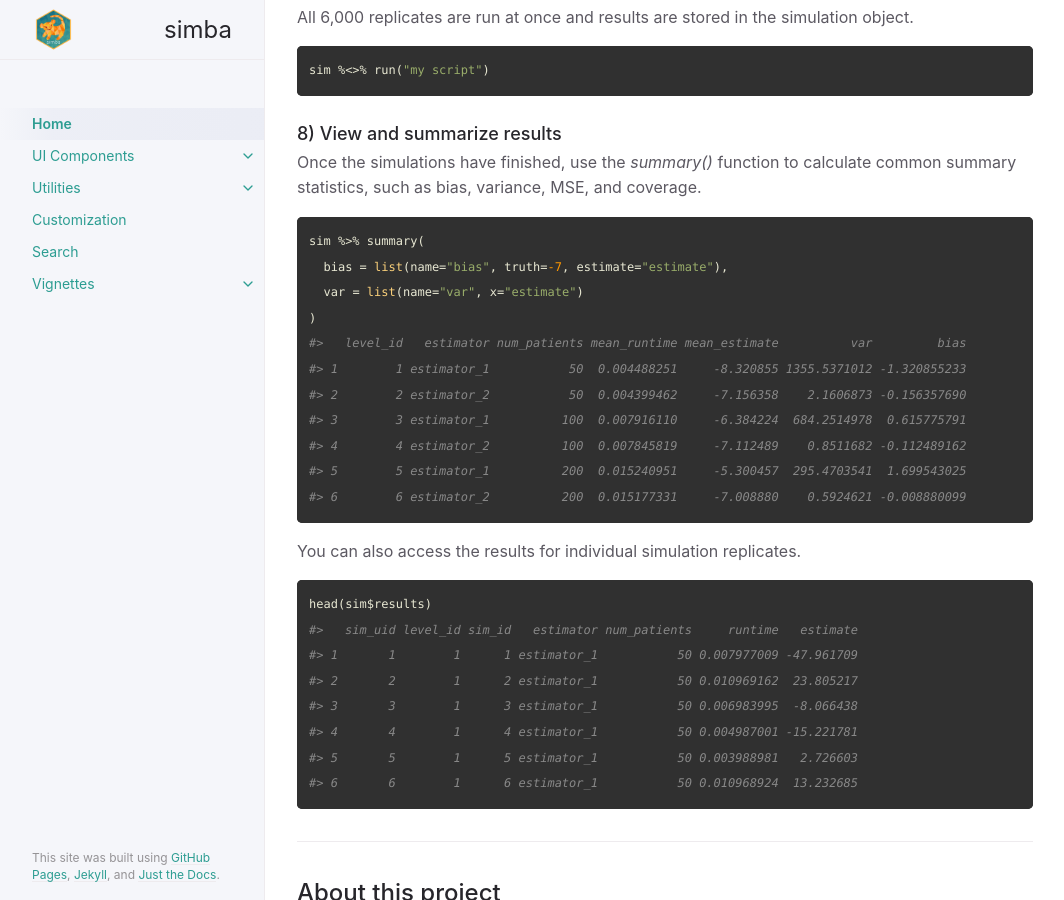
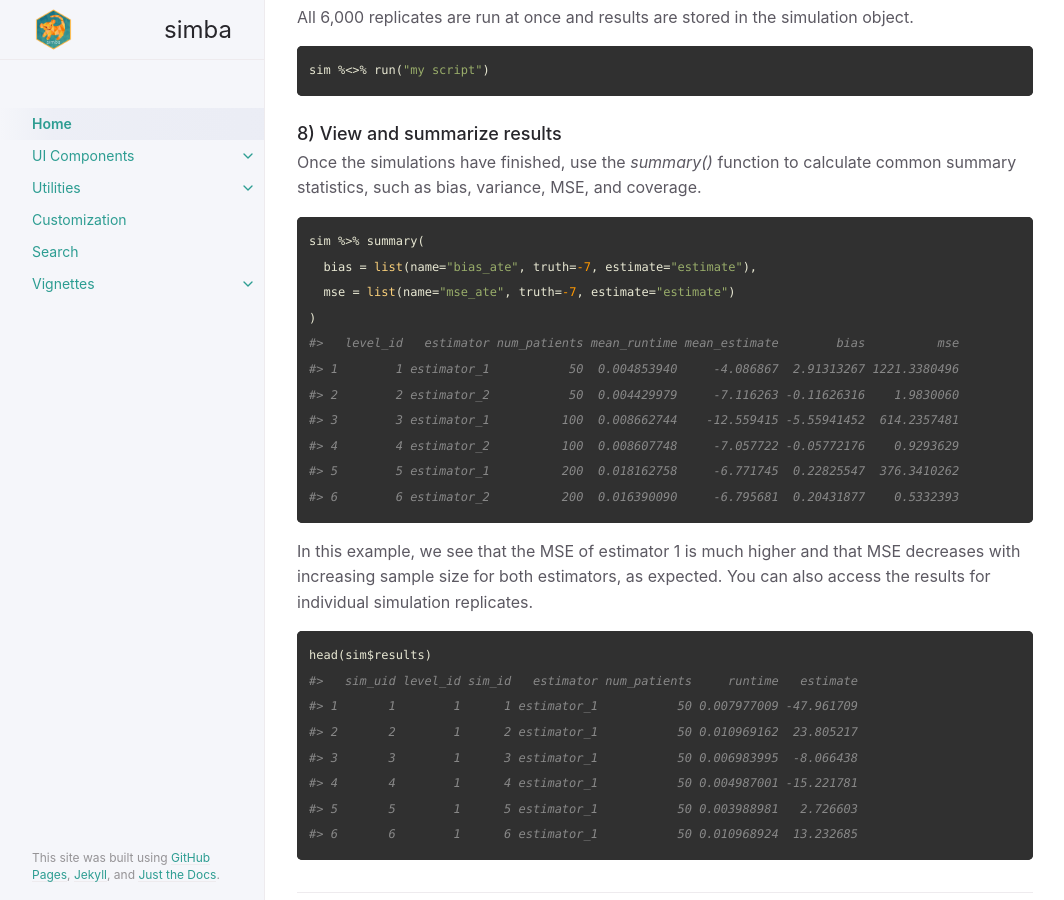
Before and after one commit to Avi-Kenny/SimEngine, a Jekyll site: the page built from docs/index.md, in a window 1280 px wide and 900 px high, scrolled down 4500 px. Shown: the whole window, without its empty margins (107-1171 px from the left). Built offline with Jekyll 4.4.1, drawn with Linux system fonts in a browser that asks for light colours; some of the changed text lies outside the part shown.

Commit message:
Updated docs

````diff
--- a/docs/index.md
+++ b/docs/index.md
@@ -176,19 +176,19 @@ Once the simulations have finished, use the *summary()* function to calculate co
 
 ```R
 sim %>% summary(
-  bias = list(name="bias", truth=-7, estimate="estimate"),
-  var = list(name="var", x="estimate")
+  bias = list(name="bias_ate", truth=-7, estimate="estimate"),
+  mse = list(name="mse_ate", truth=-7, estimate="estimate")
 )
-#>   level_id   estimator num_patients mean_runtime mean_estimate          var         bias
-#> 1        1 estimator_1           50  0.004488251     -8.320855 1355.5371012 -1.320855233
-#> 2        2 estimator_2           50  0.004399462     -7.156358    2.1606873 -0.156357690
-#> 3        3 estimator_1          100  0.007916110     -6.384224  684.2514978  0.615775791
-#> 4        4 estimator_2          100  0.007845819     -7.112489    0.8511682 -0.112489162
-#> 5        5 estimator_1          200  0.015240951     -5.300457  295.4703541  1.699543025
-#> 6        6 estimator_2          200  0.015177331     -7.008880    0.5924621 -0.008880099
+#>   level_id   estimator num_patients mean_runtime mean_estimate        bias          mse
+#> 1        1 estimator_1           50  0.004853940     -4.086867  2.91313267 1221.3380496
+#> 2        2 estimator_2           50  0.004429979     -7.116263 -0.11626316    1.9830060
+#> 3        3 estimator_1          100  0.008662744    -12.559415 -5.55941452  614.2357481
+#> 4        4 estimator_2          100  0.008607748     -7.057722 -0.05772176    0.9293629
+#> 5        5 estimator_1          200  0.018162758     -6.771745  0.22825547  376.3410262
+#> 6        6 estimator_2          200  0.016390090     -6.795681  0.20431877    0.5332393
 ```
 
-You can also access the results for individual simulation replicates.
+In this example, we see that the MSE of estimator 1 is much higher and that MSE decreases with increasing sample size for both estimators, as expected. You can also access the results for individual simulation replicates.
 
 ```R
 head(sim$results)
--- a/vignettes/getting-started.Rmd
+++ b/vignettes/getting-started.Rmd
@@ -121,10 +121,9 @@ sim %<>% run("my script")
 sim %>% summary()
 
 sim %>% summary(
-  bias = list(name="bias", truth=-7, estimate="estimate"),
-  var = list(name="var", x="estimate")
+  bias = list(name="bias_ate", truth=-7, estimate="estimate"),
+  mse = list(name="mse_ate", truth=-7, estimate="estimate")
 )
-
 
 ```
 
````
Also changed, not shown: other parts of docs/index.md (+1 -1 lines).
